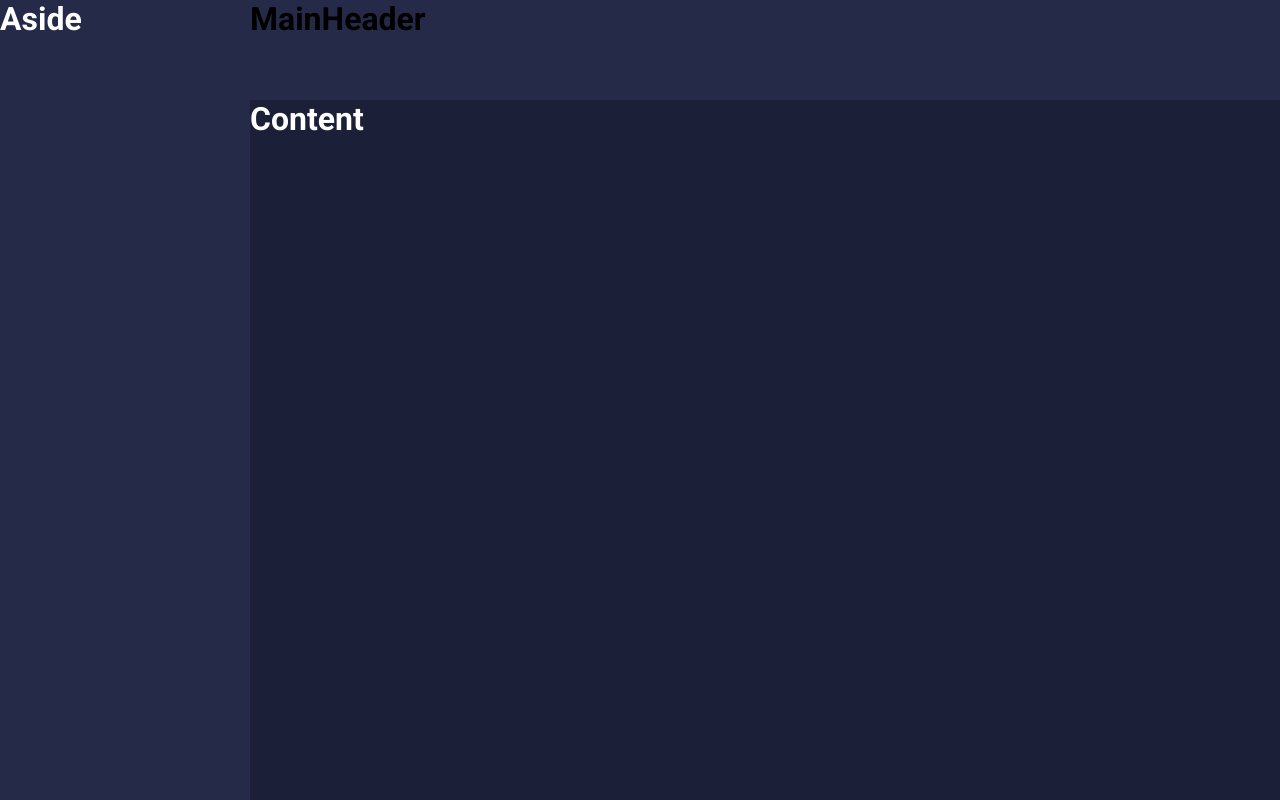
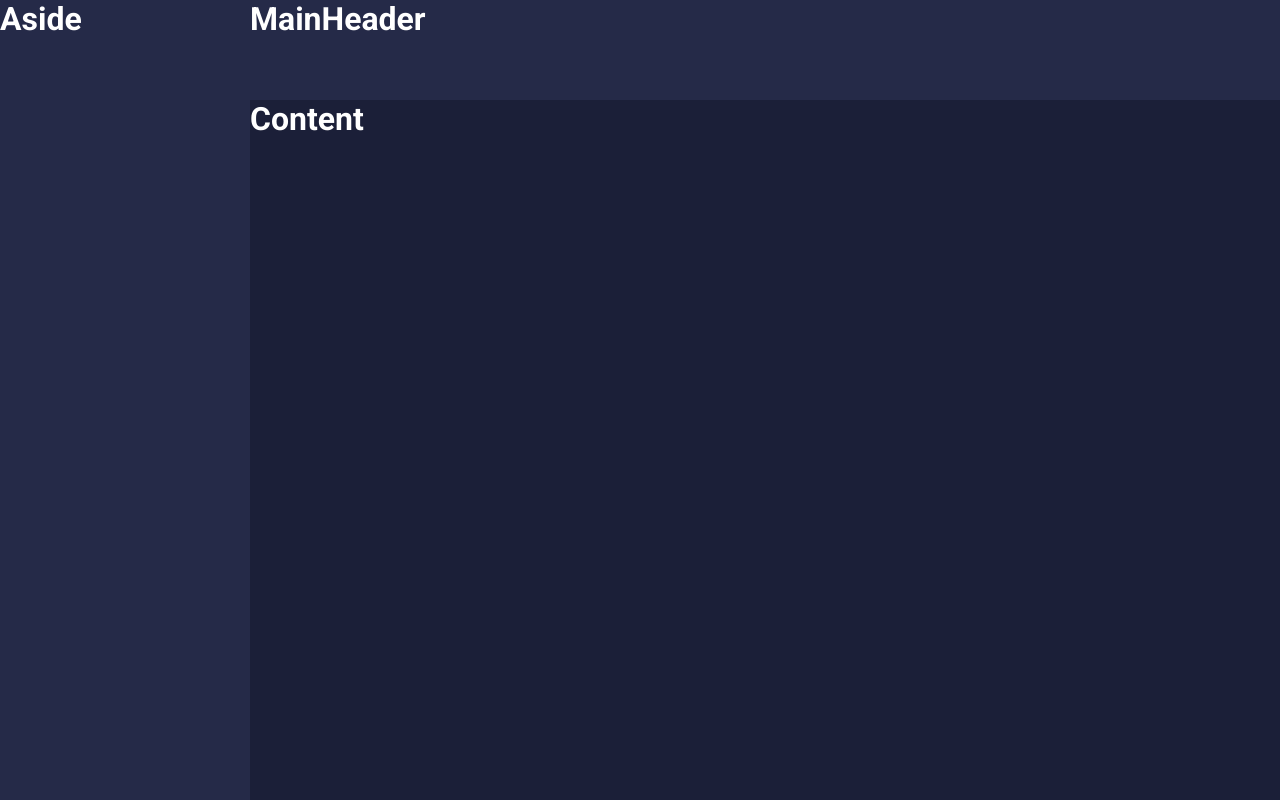
Before and after one commit to tamires-manhaes/wallet-dashboard, a React (Create React App) app: page / in a window 1280 px wide. Built offline with nearby package versions, Linux system fonts and the light colour scheme.

Commit message:
adicinando cores do tema

```diff
--- a/src/components/MainHeader/styles.ts
+++ b/src/components/MainHeader/styles.ts
@@ -2,5 +2,6 @@ import styled from 'styled-components';
 
 export const Container = styled.div`
   grid-area: MAINHEADER;
-  background: var(--light-purple)
+  background: ${props => props.theme.colors.secondary};
+  color: ${props => props.theme.colors.white};
 `;
```
